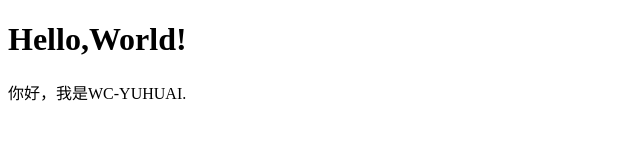
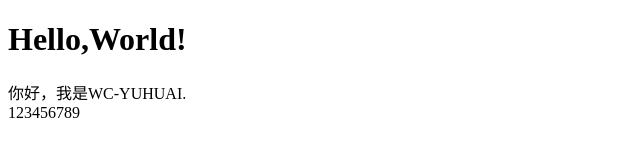
Before and after one commit to wc-yuhuai/web, a plain HTML site: page index.html in a window 1280 px wide. Shown: the whole page, without its empty margins (0-640 px from the left). Drawn offline with Linux system fonts and the light colour scheme.

Commit message:
添加数字

```diff
--- a/index.html
+++ b/index.html
@@ -8,6 +8,7 @@
 <body>
     <h1>Hello,World!</h1>
     <div>你好，我是WC-YUHUAI.</div>
+    <div>123456789</div>
 </body>
 
 </html>
```
